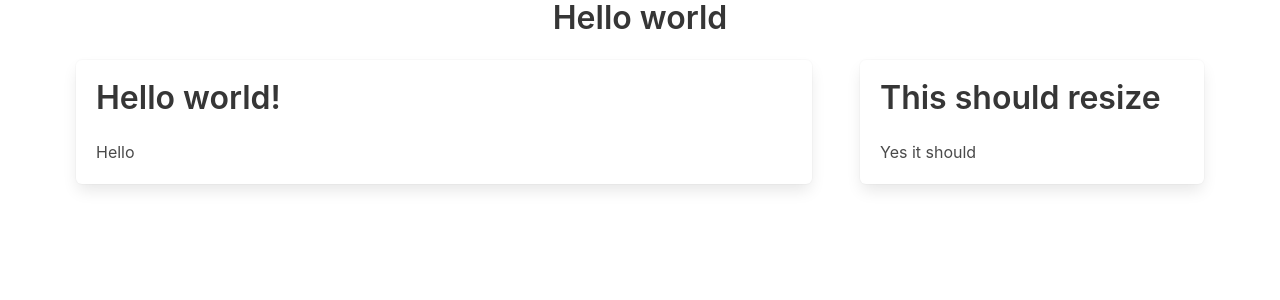
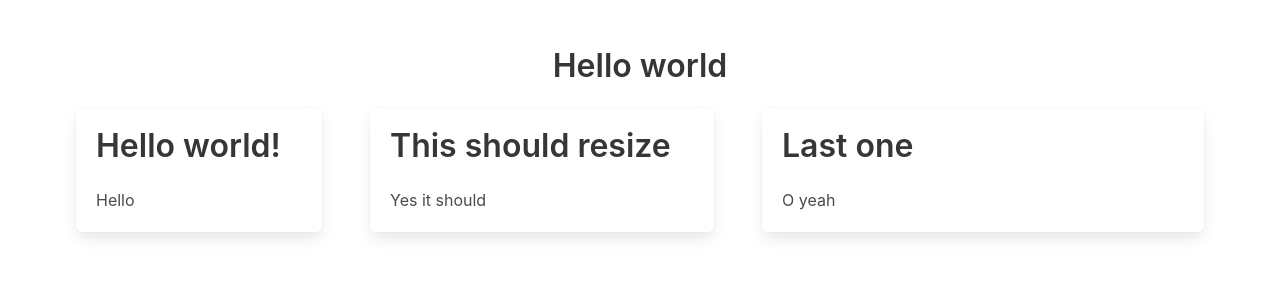
Before and after one commit to lamaqdahodwala/django-and-tailwindcss, a Django app: page / in a window 1280 px wide. Shown: the top 300 px of the page. Run offline with Django 3.2, Linux system fonts and the light colour scheme.

Commit message:
more things

```diff
--- a/project/main/templates/index.html
+++ b/project/main/templates/index.html
@@ -1,6 +1,7 @@
 {% extends 'base.html' %}
 
 {% block content %}
+<br><br>
 <div class="container">
     <div class="is-flex is-justify-content-center">
         <br><br>
@@ -9,7 +10,7 @@
     <div class="columns">
         <div class="column">
             <div class="tile is-parent">
-                <article class="tile is-child box">
+                <article class="tile is-child is-rounded box">
                     <h1 class="title">Hello world!</h1>
                     <p class="content">Hello</p>
                 </article>
@@ -17,13 +18,20 @@
         </div>
         <div class="column is-4">
             <div class="tile is-parent">
-                <article class="tile is-child box">
+                <article class="tile is-child is-rounded box">
                     <h1 class="title">This should resize</h1>
                     <p class="content">Yes it should</p>
                 </article>
             </div>
         </div>
-
+        <div class="column is-5">
+            <div class="tile is-parent">
+                <article class="tile is-child is-rounded box">
+                    <h1 class="title">Last one</h1>
+                    <p class="content">O yeah</p>
+                </article>
+            </div>
+        </div>
     </div>
 </div>
 {% endblock %}
```
